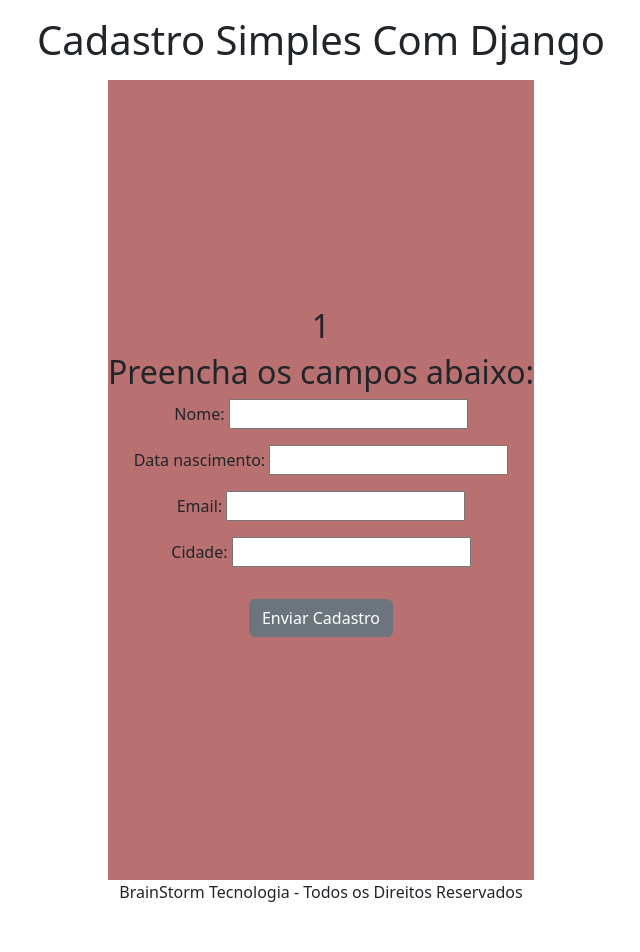
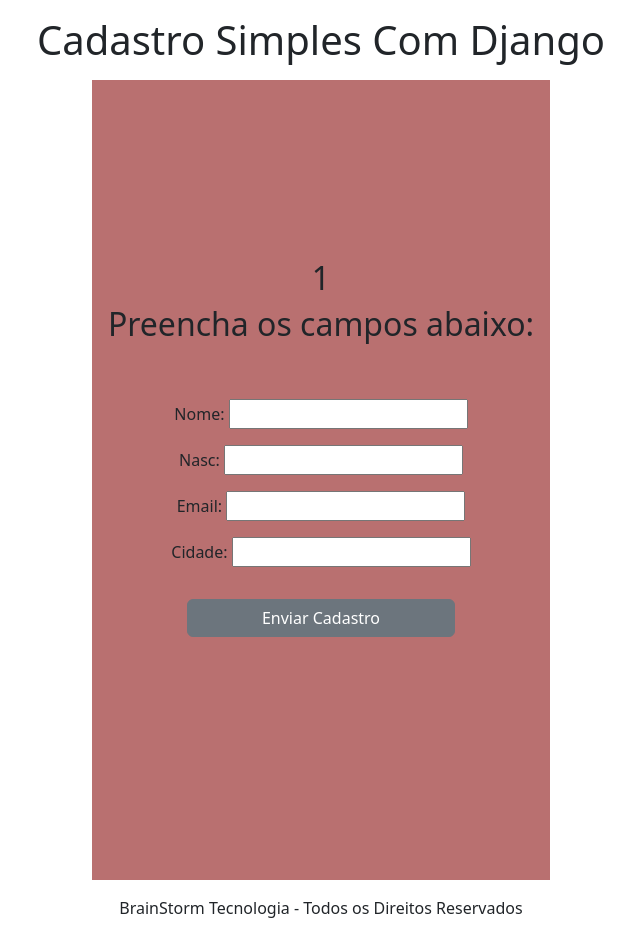
Before and after one commit to Fat83dotcom/CRUD-Django-PostgreSQL-Dockerizado, a Django app: page /cadastro/1/ in a window 1280 px wide. Shown: the whole page, without its empty margins (319-959 px from the left). Before the commit the page ends 902 px from the top, so only its background shows below. Run offline with Django 5.2, Linux system fonts and the light colour scheme; some libraries are stand-ins or nearby versions.

Commit message:
Versão 1.0.

```diff
--- a/django-app/Core/forms.py
+++ b/django-app/Core/forms.py
@@ -5,4 +5,4 @@ from Core.models import CadastroCliente
 class CadastroForm(forms.ModelForm):
     class Meta:
         model = CadastroCliente
-        fields = ('nome', 'data_nascimento', 'email', 'cidade')
+        fields = ('nome', 'nasc', 'email', 'cidade')
--- a/django-app/Core/models.py
+++ b/django-app/Core/models.py
@@ -4,7 +4,7 @@ from django.db import models
 class CadastroCliente(models.Model):
     nome = models.CharField(max_length=512, blank=True)
     email = models.EmailField(max_length=512, blank=False, unique=True)
-    data_nascimento = models.DateField(blank=True, null=True)
+    nasc = models.DateField(blank=True, null=True)
     cidade = models.CharField(max_length=512, blank=True)
 
     def __str__(self) -> str:
--- a/django-app/Core/templates/index/index.html
+++ b/django-app/Core/templates/index/index.html
@@ -1,10 +1,10 @@
 {% extends 'base.html' %}
     {% block content %}
-        <section class="text-center index teste">
+        <section class="text-center index bg-index p-3">
             <h2>{{msg | safe}}</h2>
             <h2>Preencha os campos abaixo:</h2>
 
-            <form class="text-center" action="{% url 'registrar' %}" method="post">
+            <form class="text-center p-5 d-flex flex-column" action="{% url 'registrar' %}" method="post">
                 {% csrf_token %}
                 {{ form.as_p }}
                 <button class="btn btn-secondary m-3" type="submit">Enviar Cadastro</button>
--- a/django-app/Core/views.py
+++ b/django-app/Core/views.py
@@ -1,4 +1,4 @@
-from django.shortcuts import render, redirect
+from django.shortcuts import render, redirect, get_object_or_404
 from django.urls import reverse
 from django.views import View
 from Core.forms import CadastroForm
@@ -6,28 +6,36 @@ from Core.models import CadastroCliente
 
 
 class Index(View):
+    title = 'Cadastro'
+
     def get(self, request, *args, **kwargs):
         forms = CadastroForm()
         context = {
             'form': forms,
+            'title': self.title,
         }
 
         return render(request, 'index/index.html', context)
 
 
 class CadastroView(View):
+    title = 'Cadastrar Cliente'
+
     def get(self, request, param, **kwargs):
         forms = CadastroForm()
         msg = param
         context = {
             'form': forms,
-            'msg': msg
+            'msg': msg,
+            'title': self.title,
         }
 
         return render(request, 'index/index.html', context)
 
 
 class CadastroCreateView(View):
+    title = 'Cadastro'
+
     def post(self, request):
         forms = CadastroForm(request.POST)
 
@@ -40,6 +48,7 @@ class CadastroCreateView(View):
             forms = CadastroForm(request.POST)
             context = {
                 'form': forms,
+                'title': self.title,
             }
 
             return render(request, 'index/index.html', context)
@@ -49,38 +58,46 @@ class CadastroCreateView(View):
 
 
 class ClienteViews(View):
+    title = 'Clientes Cadastrados'
+
     def get(self, request, param, **kwargs):
         data = CadastroCliente.objects.all().order_by('-id')
         msg = param
         context = {
             'dados': data,
             'msg': msg,
+            'title': self.title,
         }
         return render(request, 'clientes/clientes.html', context)
 
 
 class AtuaizarClientesView(View):
+    title = 'Atualizar'
+
     def get(self, request, pk):
-        dados = CadastroCliente.objects.filter(pk=pk).first()
+        dados = get_object_or_404(CadastroCliente, pk=pk)
         # filter retorna uma queryset que não é compativel com
         # instance do forms. sempre usar first
         forms = CadastroForm(request.POST or None, instance=dados)
         context = {
             'forms': forms,
             'pk': pk,
+            'title': self.title,
         }
         return render(request, 'atualizar/atualizar.html', context)
 
 
 class CadastroUpdateView(View):
+    title = 'Atualizar'
+
     def post(self, request, pk):
-        dados = dados = CadastroCliente.objects.filter(pk=pk).first()
+        dados = dados = get_object_or_404(CadastroCliente, pk=pk)
         forms = CadastroForm(request.POST, instance=dados)
 
         if forms.is_valid():
             dados = forms.save(commit=False)
             dados.nome = forms.cleaned_data['nome']
-            dados.data_nascimento = forms.cleaned_data['data_nascimento']
+            dados.nasc = forms.cleaned_data['nasc']
             dados.email = forms.cleaned_data['email']
             dados.cidade = forms.cleaned_data['cidade']
             dados.save()
@@ -92,24 +109,28 @@ class CadastroUpdateView(View):
             context = {
                 'forms': form,
                 'pk': pk,
+                'title': self.title,
             }
             return render(request, 'atualizar/atualizar.html', context)
 
 
 class DeletarClientesView(View):
+    title = 'Apagando'
+
     def get(self, request, pk):
-        dados = CadastroCliente.objects.filter(pk=pk).first()
+        dados = get_object_or_404(CadastroCliente, pk=pk)
         forms = CadastroForm(request.POST or None, instance=dados)
         context = {
             'forms': forms,
             'pk': pk,
+            'title': self.title,
         }
         return render(request, 'deletar/deletar.html', context)
 
 
 class CadastroDeleteView(View):
     def post(self, request, pk):
-        dados = CadastroCliente.objects.filter(pk=pk).first()
+        dados = get_object_or_404(CadastroCliente, pk=pk)
         dados.delete()
         confirm = ['Cliente Apagado com sucesso!']
         url = reverse('clientes', args=confirm)
--- a/django-app/Site_Teste_Docker/settings.py
+++ b/django-app/Site_Teste_Docker/settings.py
@@ -15,7 +15,7 @@ import os
 
 # Build paths inside the project like this: BASE_DIR / 'subdir'.
 BASE_DIR = Path(__file__).resolve().parent.parent
-DATA_DIR = BASE_DIR.parent
+DATA_DIR = BASE_DIR.parent / 'web'
 
 
 # Quick-start development settings - unsuitable for production
--- a/django-app/templates/partials/footer.html
+++ b/django-app/templates/partials/footer.html
@@ -1,3 +1,3 @@
-<footer class="text-center">
+<footer class="text-center p-3">
     <p>BrainStorm Tecnologia - Todos os Direitos Reservados</p>
 </footer>
--- a/django-app/templates/partials/head.html
+++ b/django-app/templates/partials/head.html
@@ -6,5 +6,5 @@
     <meta name="viewport" content="width=device-width, initial-scale=1.0">
     <link rel="stylesheet" href="{% static '/css/style.css' %}">
     <link rel="stylesheet" href="https://cdnjs.cloudflare.com/ajax/libs/bootstrap/5.2.3/css/bootstrap.min.css" integrity="sha512-SbiR/eusphKoMVVXysTKG/7VseWii+Y3FdHrt0EpKgpToZeemhqHeZeLWLhJutz/2ut2Vw1uQEj2MbRF+TVBUA==" crossorigin="anonymous" referrerpolicy="no-referrer" />
-    <title>Teste Django Docker</title>
+    <title>CRUD Django - {{title}}</title>
 </head>
--- a/django-app/templates/static/css/style.css
+++ b/django-app/templates/static/css/style.css
@@ -18,6 +18,6 @@
 .back-ground-clientes a:hover{
     color: burlywood;
 }
-.teste{
+.bg-index{
     background-color: #b97070;
 }
```
Also changed, not shown: django-app/Core/templates/clientes/clientes.html (+7 -1 lines), README.md, django-app/Core/migrations/0007_rename_data_nascimento_cadastrocliente_nasc.py (added), 2 other files.
